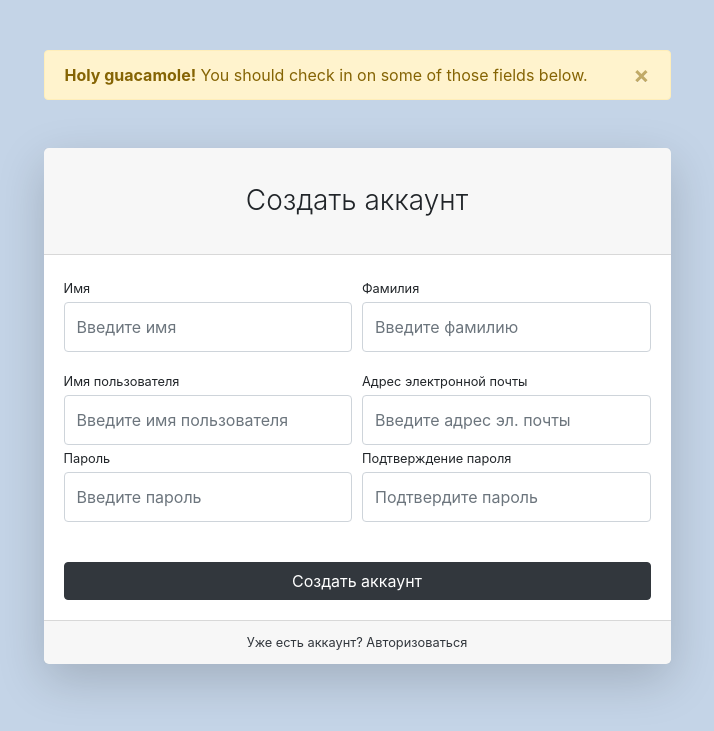
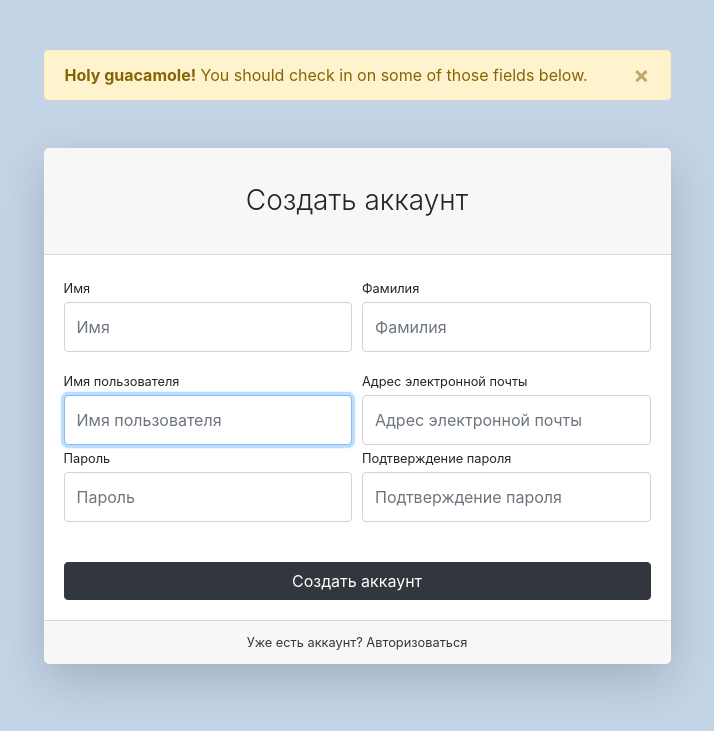
Before and after one commit to qqJonni/store, a Django app: page /users/register in a window 1280 px wide. Shown: the top 731 px of the page, without its empty margins (283-997 px from the left). Run offline with Django 4.2, Linux system fonts and the light colour scheme; some libraries are stand-ins or nearby versions.

Commit message:
добавил логику регистрации

```diff
--- a/users/forms.py
+++ b/users/forms.py
@@ -1,15 +1,34 @@
-from django.contrib.auth.forms import AuthenticationForm
+from django.contrib.auth.forms import AuthenticationForm, UserCreationForm
 from django import forms
 
 from users.models import User
 
 
 class UserLoginForm(AuthenticationForm):
-    name = forms.CharField(widget=forms.TextInput(attrs={
-        'class': 'form-control py-4', 'placeholder': 'Введите имя пользователя'}))
+    username = forms.CharField(widget=forms.TextInput(attrs={
+        'class': 'form-control py-4', 'placeholder': 'Введите имя'}))
     password = forms.CharField(widget=forms.PasswordInput(attrs={
         'class': 'form-control py-4', 'placeholder': 'Введите пароль'}))
 
     class Meta:
         model = User
         fields = ('username', 'password')
+
+
+class UserRegistrationForm(UserCreationForm):
+    first_name = forms.CharField(widget=forms.TextInput(attrs={
+        'class': 'form-control py-4', 'placeholder': 'Имя'}))
+    last_name = forms.CharField(widget=forms.TextInput(attrs={
+        'class': 'form-control py-4', 'placeholder': 'Фамилия'}))
+    username = forms.CharField(widget=forms.TextInput(attrs={
+        'class': 'form-control py-4', 'placeholder': 'Имя пользователя'}))
+    email = forms.CharField(widget=forms.EmailInput(attrs={
+        'class': 'form-control py-4', 'placeholder': 'Адрес электронной почты'}))
+    password1 = forms.CharField(widget=forms.PasswordInput(attrs={
+        'class': 'form-control py-4', 'placeholder': 'Пароль'}))
+    password2 = forms.CharField(widget=forms.PasswordInput(attrs={
+        'class': 'form-control py-4', 'placeholder': 'Подтверждение пароля'}))
+
+    class Meta:
+        model = User
+        fields = ('first_name', 'last_name', 'username', 'email', 'password1', 'password2')
--- a/users/templates/users/register.html
+++ b/users/templates/users/register.html
@@ -20,52 +20,45 @@
                             <div class="card-header"><h3 class="text-center font-weight-light my-4">Создать аккаунт</h3>
                             </div>
                             <div class="card-body">
-                                <form>
+                                <form action="{% url 'users:register' %}"method="post">
+                                    {% csrf_token %}
                                     <div class="form-row">
                                         <div class="col-md-6">
                                             <div class="form-group">
-                                                <label class="small mb-1" for="inputFirstName">Имя</label>
-                                                <input class="form-control py-4" id="inputFirstName" type="text"
-                                                       placeholder="Введите имя"/>
+                                                <label class="small mb-1" for="{{ form.first_name.id_for_label }}">Имя</label>
+                                                {{ form.first_name }}
                                             </div>
                                         </div>
                                         <div class="col-md-6">
                                             <div class="form-group">
-                                                <label class="small mb-1" for="inputLastName">Фамилия</label>
-                                                <input class="form-control py-4" id="inputLastName" type="text"
-                                                       placeholder="Введите фамилию"/>
+                                                <label class="small mb-1" for="{{ form.last_name.id_for_label }}">Фамилия</label>
+                                                {{ form.last_name }}
                                             </div>
                                         </div>
                                     </div>
                                     <div class="form-row">
                                         <div class="col-md-6">
-                                            <label class="small mb-1" for="inputUsername">Имя пользователя</label>
-                                            <input class="form-control py-4" id="inputUsername" type="text"
-                                                   aria-describedby="usernameHelp"
-                                                   placeholder="Введите имя пользователя"/>
+                                            <label class="small mb-1" for="{{ form.username.id_for_label }}">Имя пользователя</label>
+                                            {{ form.username }}
                                         </div>
                                         <div class="col-md-6">
-                                            <label class="small mb-1" for="inputEmailAddress">Адрес электронной
+                                            <label class="small mb-1" for="{{ form.email.id_for_label }}">Адрес электронной
                                                 почты</label>
-                                            <input class="form-control py-4" id="inputEmailAddress" type="email"
-                                                   aria-describedby="emailHelp"
-                                                   placeholder="Введите адрес эл. почты"/>
+                                            {{ form.email }}
                                         </div>
                                     </div>
                                     <div class="form-row">
                                         <div class="col-md-6">
                                             <div class="form-group">
-                                                <label class="small mb-1" for="inputPassword">Пароль</label>
-                                                <input class="form-control py-4" id="inputPassword" type="password"
-                                                       placeholder="Введите пароль"/>
+                                                <label class="small mb-1" for="{{ form.password1.id_for_label }}">Пароль</label>
+                                                {{ form.password1 }}
                                             </div>
                                         </div>
                                         <div class="col-md-6">
                                             <div class="form-group">
-                                                <label class="small mb-1" for="inputConfirmPassword">Подтверждение
+                                                <label class="small mb-1" for="{{ form.password2.id_for_label }}">Подтверждение
                                                     пароля</label>
-                                                <input class="form-control py-4" id="inputConfirmPassword"
-                                                       type="password" placeholder="Подтвердите пароль"/>
+                                                {{ form.password2 }}
                                             </div>
                                         </div>
                                     </div>
--- a/users/views.py
+++ b/users/views.py
@@ -2,12 +2,12 @@ from django.shortcuts import render, HttpResponseRedirect
 from django.contrib import auth
 from django.urls import reverse
 
-from users.forms import UserLoginForm
+from users.forms import UserLoginForm, UserRegistrationForm
 
 
 def login(request):
     if request.method == 'POST':
-        form = UserLoginForm(request.POST)
+        form = UserLoginForm(data=request.POST)
         if form.is_valid():
             username = request.POST['username']
             password = request.POST['password']
@@ -25,5 +25,15 @@ def login(request):
 
 
 def register(request):
-    context = {'title': 'Store - Регистрация'}
+    if request.method == 'POST':
+        form = UserRegistrationForm(data=request.POST)
+        if form.is_valid():
+            form.save()
+            return HttpResponseRedirect(reverse('users:login'))
+    else:
+        form = UserRegistrationForm()
+    context = {
+        'title': 'Store - Регистрация',
+        'form': form
+    }
     return render(request, 'users/register.html', context)
```
